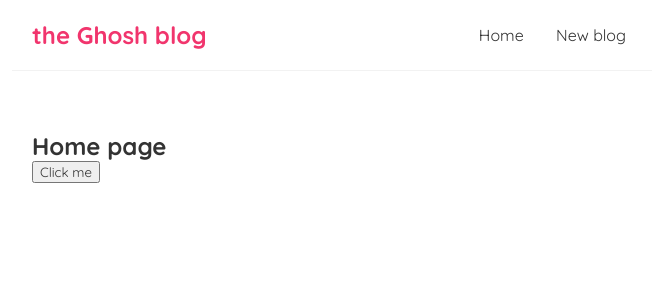
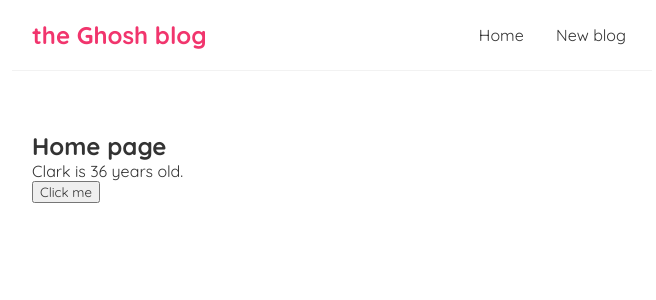
Before and after one commit to SougataGhosh314/react-simple-blog, a React (Create React App) app: page / in a window 1280 px wide. Shown: the top 300 px of the page, without its empty margins (308-964 px from the left). Built offline with nearby package versions, Linux system fonts and the light colour scheme; the HTML template or start-up script is replaced by a standard one.

Commit message:
react hooks and useState function

```diff
--- a/src/Home.js
+++ b/src/Home.js
@@ -1,14 +1,20 @@
+import { useState } from "react";
+
 const Home = () => {
+    //let name = "Clark";
+    const [name, setName] = useState("Clark");
+    const [age, setAge] = useState(36);
+
     const handleClick = (e) => {
-        console.log("hello Raja: ", e);
+        setName("Bruce");
+        setAge(48);
     }
-
 
     return (
         <div className="home">
             <h2>Home page</h2>
+            <p>{ name } is { age } years old.</p>
             <button onClick={handleClick}>Click me</button>
-
         </div>
     );
 }
```
